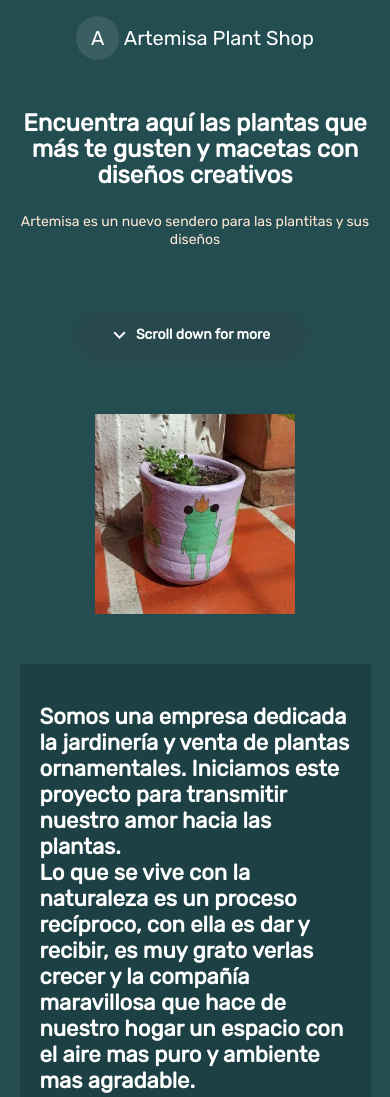
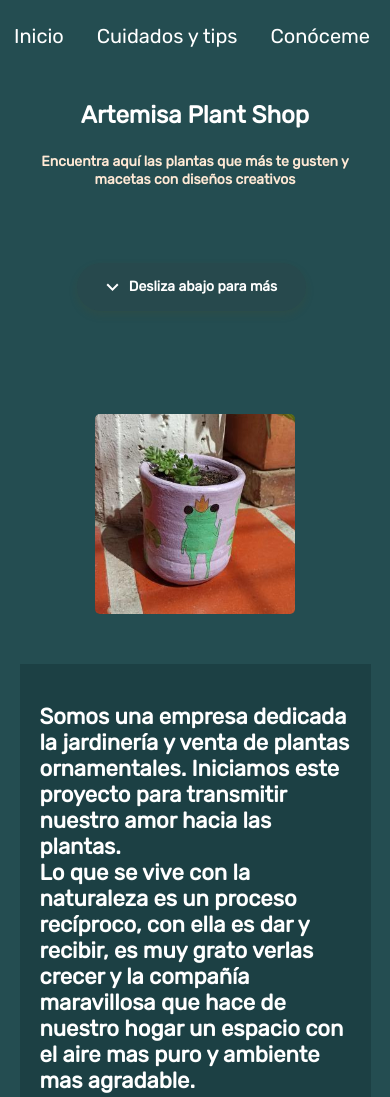
Before and after one commit to jhoncarlosam/e-commerce-shop-plants-juli, a plain HTML site: page index.html in a window 390 px wide. Shown: the top 1097 px of the page. Drawn offline with Linux system fonts and the light colour scheme.

Commit message:
add sections and fix styles responsive

```diff
--- a/css/desktop.css
+++ b/css/desktop.css
@@ -1,3 +1,6 @@
+header {
+  height: auto;
+}
 .header__title--container {
   width: 90%;
   max-width: 1004px;
@@ -32,7 +35,7 @@
 }
 .header__title--container .header__button {
   left: calc(21% - 109px);
-  top: 473px;
+  top: 500px;
 }
 .main__exchange--container .background__img {
   visibility: hidden;
--- a/css/styles.css
+++ b/css/styles.css
@@ -34,36 +34,36 @@ Otros --> reglas CSS y más
 }
 html {
   font-size: 62.5%;
-    font-family: 'Rubik', sans-serif;
+  font-family: "Rubik", sans-serif;
 }
 header {
-    position: relative;
+  background-color: var(--some-green);
   display: flex;
   flex-direction: column;
-    justify-content: center;
+  height: 334px;
+  padding-top: 1rem;
+  min-width: 320px;
+  position: relative;
+  text-align: center;
   width: 100%;
-    min-width: 320px;
-    height: 334px;
-    text-align: center;
-    background-color: var(--some-green);
 }
-.navbar__container ul {
+nav {
     font-size: 2rem;
 }
-.navbar__container ul li {
-    display: flex;
-    justify-content: center;
-    list-style: none;
-    margin: 2rem;
+nav.scrollmenu {
+  overflow: auto;
+  white-space: nowrap;
 }
-.navbar__container a {
+nav.scrollmenu a {
+  color: #ffffff;
+  display: inline-block;
+  padding: 14px;
+  text-align: center;
   text-decoration: none;
-    color: #FFFFFF;
 }
-  .navbar__container span {
-    padding: 1rem 1.5rem;
-    background-color: #3a5e62;
-    border-radius: 3rem;
+nav.scrollmenu a:hover {
+  border-radius: .5rem;
+  background-color: #777777;
 }
 .header__title--container {
   width: 90%;
@@ -78,21 +78,21 @@ header {
   font-size: 2.4rem;
   font-weight: bold;
   line-height: 2.6rem;
-    color: var(--just-white)
+  color: var(--just-white);
 }
 .header__title--container p {
   margin-top: 25px;
   font-size: 1.4rem;
-    font-weight: 500;
+  font-weight: bold;
   line-height: 1.8rem;
-    color: var(--soft-orange)
+  color: var(--soft-orange);
 }
 .header__title--container .header__button {
   position: absolute;
   left: calc(50% - 118px);
   top: 246px;
   display: block;
-    margin-top: 65px;
+  margin-top: 17px;
   padding: 15px;
   width: 229px;
   height: 48px;
@@ -111,7 +111,7 @@ header {
   width: 13px;
   height: 8px;
   margin-right: 10px;
-    background-image: url('../assets/icons/down-arrow.svg');
+  background-image: url("../assets/icons/down-arrow.svg");
 }
 main {
   width: 100%;
@@ -138,12 +138,13 @@ main {
   max-width: 900px;
   margin: 0 auto;
 }
-.main__exchange--container .background__img{
+.main__exchange--container .background__img {
   width: 200px;
   height: 200px;
   margin: 0 auto;
   margin-bottom: 50px;
-    background: url('../assets/img/plant-frogg.png');
+  border-radius: .5rem;
+  background: url("../assets/img/plant-frogg.png");
   background-size: cover;
   background-position: center;
   background-repeat: no-repeat;
@@ -153,7 +154,8 @@ main {
   height: 200px;
   margin: 0 auto;
   margin-bottom: 50px;
-    background: url('../assets/img/plant-7.jpg');
+  border-radius: .5rem;
+  background: url("../assets/img/plant-7.jpg");
   background-size: cover;
   background-position: center;
   background-repeat: no-repeat;
@@ -175,7 +177,7 @@ main {
   line-height: 1.6rem;
   color: var(--just-white);
 }
-.main__exchange--container .currency--table-container--text-color p{
+.main__exchange--container .currency--table-container--text-color p {
   padding: 0 0 40px 20px;
   font-size: 1.8rem;
   color: var(--bitcoin-orange);
@@ -221,7 +223,7 @@ main {
   width: 100%;
   min-width: 320px;
   height: 50vh;
-    background-image: url('../assets/img/plant-4.jpg');
+  background-image: url("../assets/img/plant-4.jpg");
   background-position: center;
   background-size: cover;
   background-repeat: no-repeat;
@@ -234,7 +236,6 @@ main {
   line-height: 2.6rem;
   color: var(--just-white);
   /*-webkit-text-stroke: 0.7px white;*/
-
 }
 .main__plans--container {
   width: 100%;
@@ -292,7 +293,7 @@ main {
   margin: 20px auto 0;
   padding: 0 15px;
   background-color: var(--just-white);
-    box-shadow:  0 4px 8px rgba(86, 73, 30, 0.16);
+  box-shadow: 0 4px 8px rgba(86, 73, 30, 0.16);
   text-align: left;
 }
 .recommended {
@@ -342,7 +343,7 @@ footer .left ul {
 }
 .left a {
   text-decoration: none;
-    color:var(--black);
+  color: var(--black);
 }
 footer .right ul {
   font-size: 1.4rem;
@@ -355,7 +356,7 @@ footer .right ul {
 }
 .right a {
   text-decoration: none;
-    color:var(--black);
+  color: var(--black);
 }
 ::-webkit-scrollbar {
   display: none;
--- a/index.html
+++ b/index.html
@@ -15,16 +15,17 @@
 </head>
 <body>
     <header>
-        <nav class="navbar__container">
-            <ul>
-                <li><a href="./index.html"><span>A</span> Artemisa Plant Shop</a></li>
-            </ul>
+        <nav class="navbar__container scrollmenu">
+            <a href="./index.html">Inicio</a></li>
+            <a href="./pages/cuidados-y-tips.html" target="_blank" rel="noopener noreferrer">Cuidados y tips</a>
+            <a href="./pages/about.html">Conóceme</a></li>
+            <a href="https://twitter.com/jhoncarlosam" target="_blank" rel="noopener noreferrer">Contacto</a>
         </nav>
         <div class="header__title--container">
             <div class="background__img--title"></div>
-            <h1>Encuentra aquí las plantas que más te gusten y macetas con diseños creativos</h1>
-            <p>Artemisa es un nuevo sendero para las plantitas y sus diseños</p>
-            <a href="#plans" class="header__button"><span></span>Scroll down for more</a>
+            <h1>Artemisa Plant Shop</h1>
+            <p>Encuentra aquí las plantas que más te gusten y macetas con diseños creativos</p>
+            <a href="#plans" class="header__button"><span></span>Desliza abajo para más</a>
             </div>
     </header>
     <main>
```
Also changed, not shown: pages/cuidados-y-tips.html (added, +12 -0 lines). Lines whose indentation alone changed are shown as unchanged.
